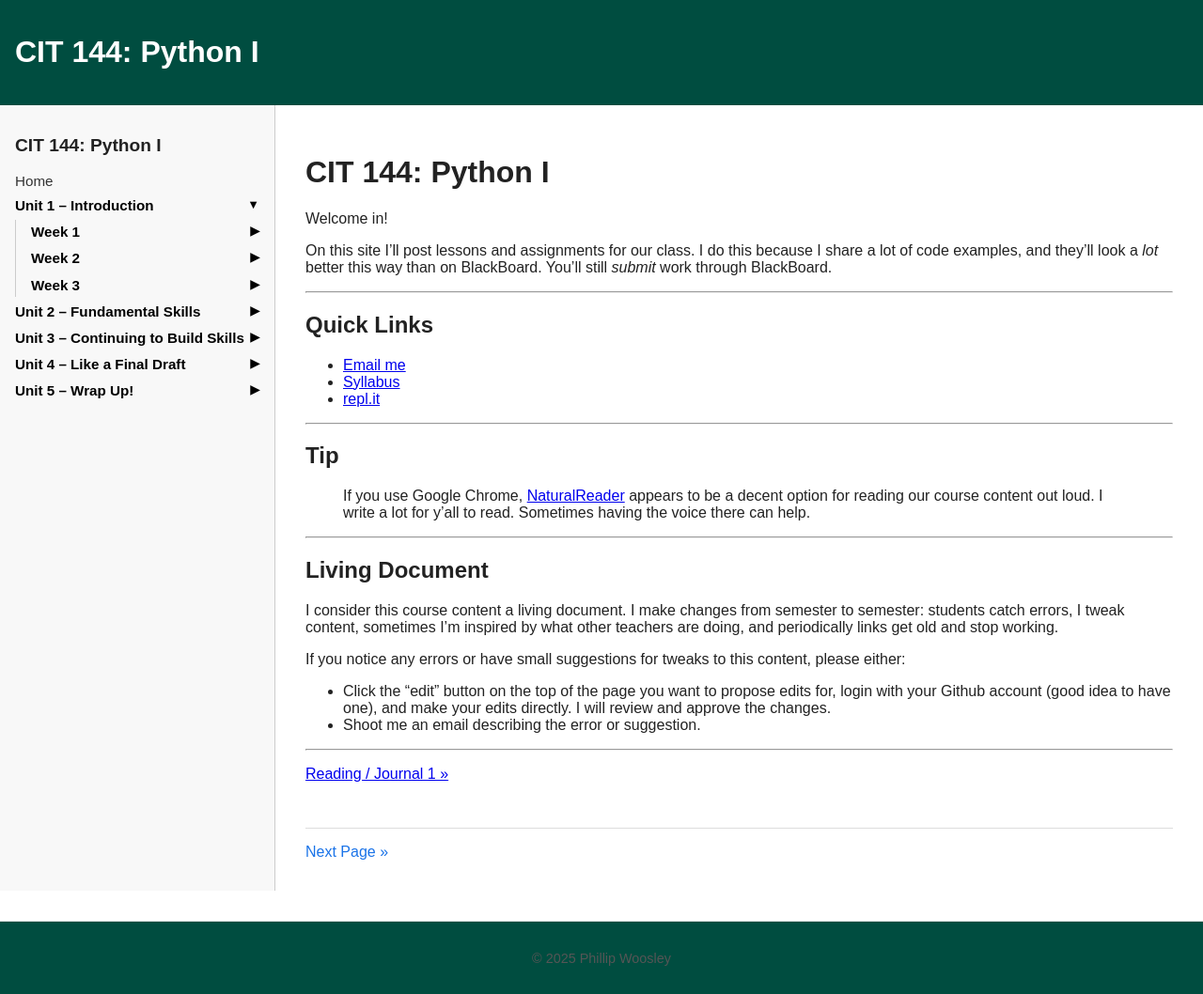
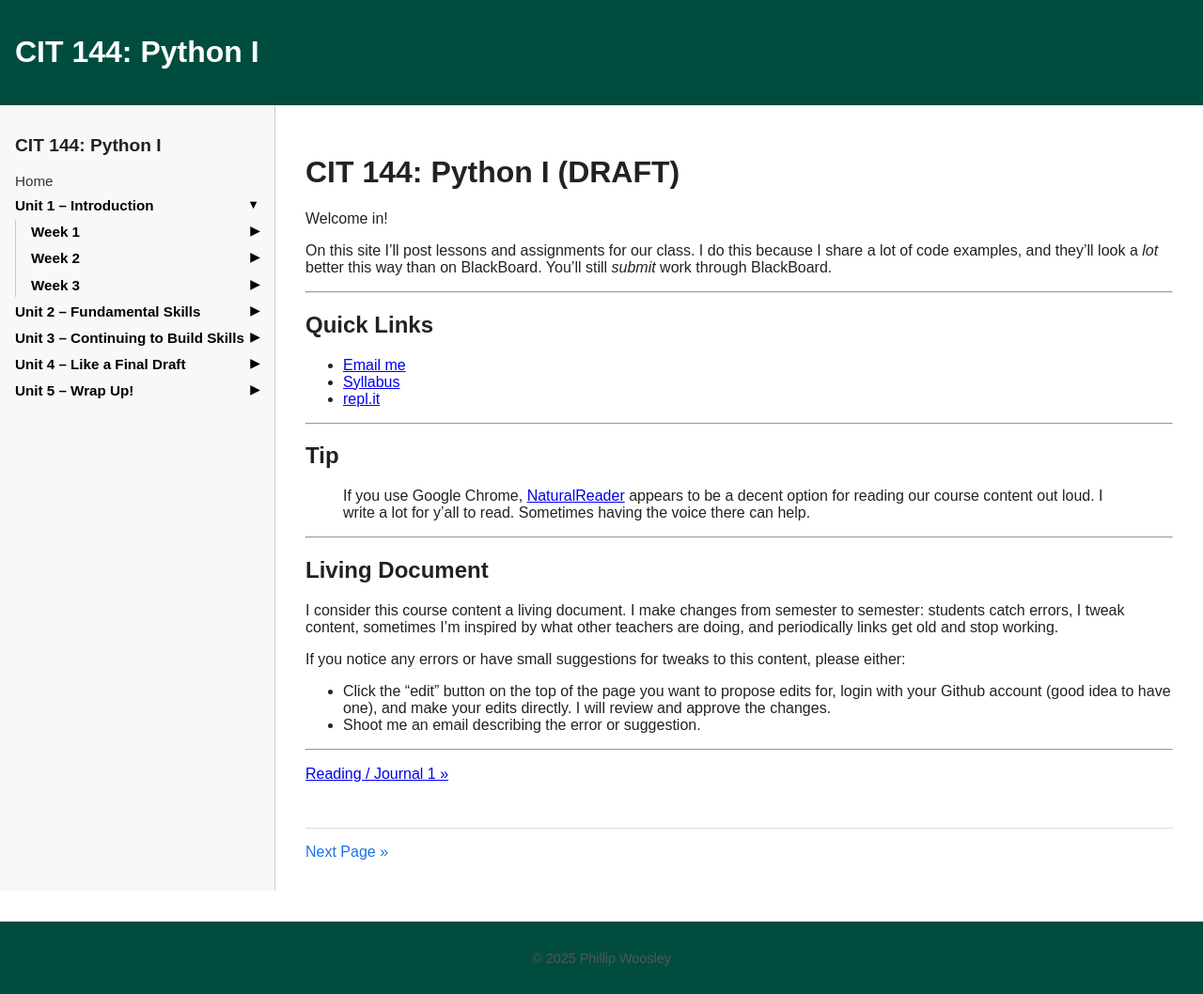
Before and after one commit to pwoosley/pwoosley.github.io, a Jekyll site: the page built from latest/index.md, in a window 1280 px wide. Shown: the whole page at 94% size. Built offline with Jekyll 4.4.1, drawn with Linux system fonts in a browser that asks for light colours.

Commit message:
Draft heading

```diff
--- a/latest/index.md
+++ b/latest/index.md
@@ -4,7 +4,7 @@ title: Home
 nav_order: 0
 ---
 
-# CIT 144: Python I
+# CIT 144: Python I (DRAFT)
 Welcome in!
 
 On this site I'll post lessons and assignments for our class. I do this because I share a lot of code examples, and they'll look a *lot* better this way than on BlackBoard. You'll still *submit* work through BlackBoard.
```
